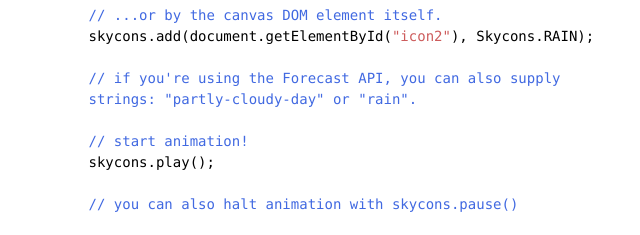
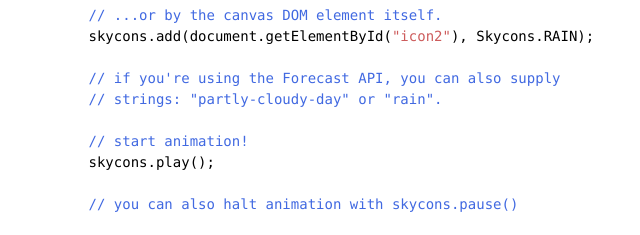
Before and after one commit to darkskyapp/skycons, a plain HTML site: page index.html in a window 1280 px wide. Shown: the part 755-990 px from the top of the page, 322-962 px from the left. Drawn offline with Linux system fonts and the light colour scheme.

Commit message:
Not very good at this game.

```diff
--- a/index.html
+++ b/index.html
@@ -111,7 +111,7 @@
   skycons.add(document.getElementById(<span class="constant">"icon2"</span>), Skycons.RAIN);
 
   <span class="comment">// if you're using the Forecast API, you can also supply
-  strings: "partly-cloudy-day" or "rain".</span>
+  // strings: "partly-cloudy-day" or "rain".</span>
 
   <span class="comment">// start animation!</span>
   skycons.play();
```
Also changed, not shown: README.md.
